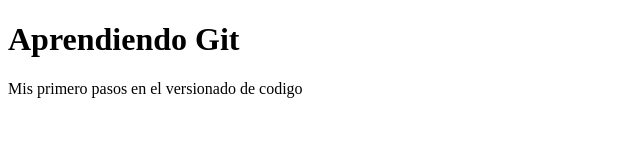
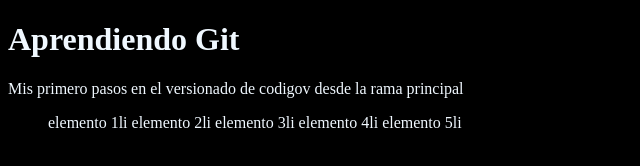
Before and after one commit to OscarDug/youtube-git, a plain HTML site: page index.html in a window 1280 px wide. Shown: the whole page, without its empty margins (0-640 px from the left). Drawn offline with Linux system fonts and the light colour scheme.

Commit message:
Agregando style

```diff
--- a/index.html
+++ b/index.html
@@ -4,9 +4,17 @@
     <meta charset="UTF-8">
     <meta name="viewport" content="width=device-width, initial-scale=1.0">
     <title>Aprendiendo Git</title>
+    <link rel="stylesheet" href="style.css">
 </head>
 <body>
     <h1>Aprendiendo Git</h1>
-    <p>Mis primero pasos en el versionado de codigo </p>
+    <p>Mis primero pasos en el versionado de codigov desde la rama principal </p>
+    <ul>
+        elemento 1li
+        elemento 2li
+        elemento 3li
+        elemento 4li
+        elemento 5li
+    </ul>
 </body>
 </html>
```
